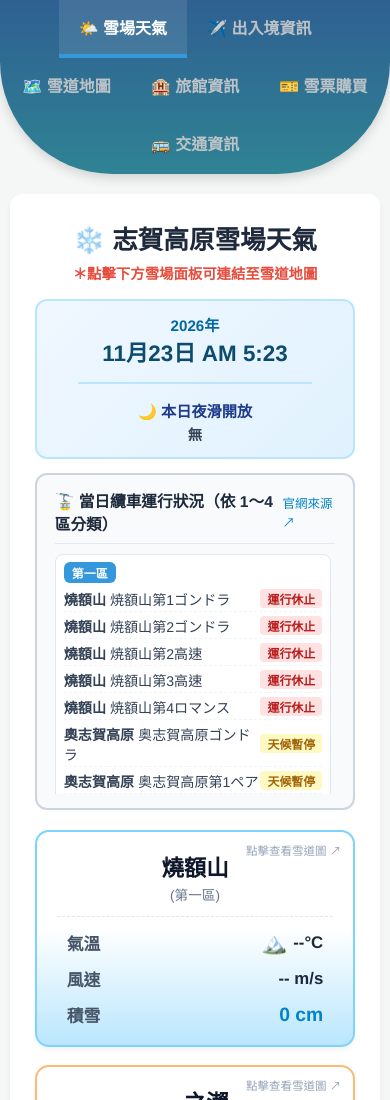
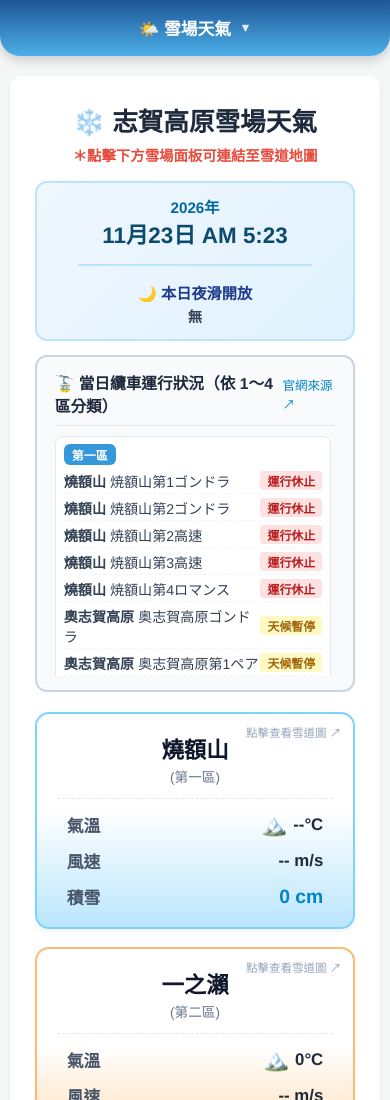
Before and after one commit to jjsblue/shiga-images, a plain HTML site: page index.html in a window 390 px wide. Shown: the top 1100 px of the page. Drawn offline with nearby package versions, Linux system fonts and the light colour scheme.

Commit message:
Update index.html 261123 ver.2

```diff
--- a/index.html
+++ b/index.html
@@ -27,19 +27,18 @@
         align-items: center;
     }
 
-    /* 主導航框架 (Tab 系統) */
+    /* 主導航框架 (支援電腦版橫排 + 手機版點擊展開/收合) */
 .main-nav {
     width: 100%;
-        background: linear-gradient(180deg, #2f6091 0%, #2f8394 100%);
+    background: linear-gradient(180deg, #1e5696 0%, #4dafe8 100%);
     position: sticky;
     top: 0;
     z-index: 1000;
-        box-shadow: 0 4px 12px rgba(0,0,0,0.15);
-    /* 讓左下與右下呈現導圓角（可依喜好調整數值，如 16px ~ 25px） */
-        border-radius: 0 0 112px 112px;
-    /* 避免內部項目或背景溢出圓角範圍 */
-        overflow: hidden;
-    }
+    box-shadow: 0 4px 12px rgba(0,0,0,0.18);
+    border-radius: 0 0 20px 20px; /* 呼應你截圖中的圓弧底部造型 */
+    transition: all 0.3s ease;
+}
+
 .nav-tabs {
     display: flex;
     justify-content: center;
@@ -49,22 +48,77 @@
     padding: 0;
     flex-wrap: wrap;
 }
+
 .nav-item {
     padding: 15px 20px;
-        color: #bdc3c7;
+    color: #cbd5e1;
     cursor: pointer;
     font-weight: bold;
-        transition: all 0.3s;
+    transition: all 0.25s;
     border-bottom: 4px solid transparent;
     white-space: nowrap;
 }
+
 .nav-item:hover { color: white; }
+
 .nav-item.active {
     color: white;
-        border-bottom: 4px solid var(--secondary-color);
-        background: rgba(255,255,255,0.1);
-    }
-
+    border-bottom: 4px solid #38bdf8;
+    background: rgba(255,255,255,0.12);
+}
+
+/* 📱 手機版專屬：預設只顯示當前頁籤，點擊整塊頂部再往下彈出全部頁籤 */
+@media (max-width: 768px) {
+    .main-nav {
+        padding: 4px 0;
+    }
+
+    /* 未展開狀態：只顯示 active 的那一顆頁籤 */
+    .main-nav:not(.nav-expanded) .nav-item {
+        display: none;
+    }
+
+    .main-nav:not(.nav-expanded) .nav-item.active {
+        display: flex;
+        align-items: center;
+        justify-content: center;
+        width: 100%;
+        padding: 12px 16px;
+        font-size: 1.05em;
+        border-bottom: none;
+        background: transparent;
+    }
+
+    /* 在收合狀態的當前頁籤右側加上「▼ 切換分頁」小提示 */
+    .main-nav:not(.nav-expanded) .nav-item.active::after {
+        content: "  ▼";
+        font-size: 0.75em;
+        margin-left: 8px;
+        opacity: 0.85;
+    }
+
+    /* 點擊展開後的狀態：2 欄整齊排列全部頁籤 */
+    .main-nav.nav-expanded .nav-tabs {
+        display: grid;
+        grid-template-columns: repeat(2, 1fr);
+        padding: 8px 12px 14px 12px;
+        gap: 6px;
+    }
+
+    .main-nav.nav-expanded .nav-item {
+        display: block;
+        text-align: center;
+        padding: 11px 8px;
+        border-radius: 10px;
+        border-bottom: none;
+        font-size: 0.95em;
+    }
+
+    .main-nav.nav-expanded .nav-item.active {
+        background: rgba(255, 255, 255, 0.2);
+        border: 1px solid rgba(255, 255, 255, 0.4);
+    }
+}
     .container {
         max-width: 1000px;
         width: 95%;
@@ -1022,12 +1076,24 @@
 // ==========================================
     // 1. Tab 切換功能（支援網址 Hash 與分享）
     // ==========================================
-    const VALID_TABS = ['weather','flights', 'trailmap', 'hotels', 'tickets', 'transport'];
+const VALID_TABS = ['weather', 'flights', 'trailmap', 'hotels', 'tickets', 'transport'];
     const DEFAULT_TAB = 'weather'; // 預設首頁分頁
 
     function switchMainTab(tabId, updateHash = true) {
         if (!VALID_TABS.includes(tabId)) {
             tabId = DEFAULT_TAB;
+        }
+
+        const nav = document.querySelector('.main-nav');
+        const isMobile = window.innerWidth <= 768;
+
+        // 手機版邏輯：若是主動點擊(updateHash=true)、選單目前為收合狀態，且點擊的是「當前已啟用」的頁籤 -> 展開全部選單
+        if (isMobile && updateHash && nav && !nav.classList.contains('nav-expanded')) {
+            const currentActive = document.querySelector(`.nav-item[data-tab="${tabId}"].active`);
+            if (currentActive) {
+                nav.classList.add('nav-expanded');
+                return;
+            }
         }
 
         // 1. 切換分頁內容顯示
@@ -1046,11 +1112,30 @@
             }
         });
 
-        // 3. 更新網址列 Hash（不引起畫面重跳）
+        // 3. 選完分頁後，自動收合手機版選單
+        if (nav) {
+            nav.classList.remove('nav-expanded');
+        }
+
+        // 4. 更新網址列 Hash（不引起畫面重跳）
         if (updateHash) {
             history.replaceState(null, '', `#${tabId}`);
         }
     }
+
+    // 手機版：點擊頂部藍綠色區域空白處可切換展開/收合；點擊頁面其他處則自動收合
+    document.addEventListener('click', function(e) {
+        const nav = document.querySelector('.main-nav');
+        if (!nav || window.innerWidth > 768) return;
+
+        if (nav.contains(e.target)) {
+            if (!e.target.closest('.nav-item')) {
+                nav.classList.toggle('nav-expanded');
+            }
+        } else {
+            nav.classList.remove('nav-expanded');
+        }
+    });
 
     function initTabFromHash() {
         const hash = window.location.hash.replace('#', '');
```
Lines whose indentation alone changed are shown as unchanged.
